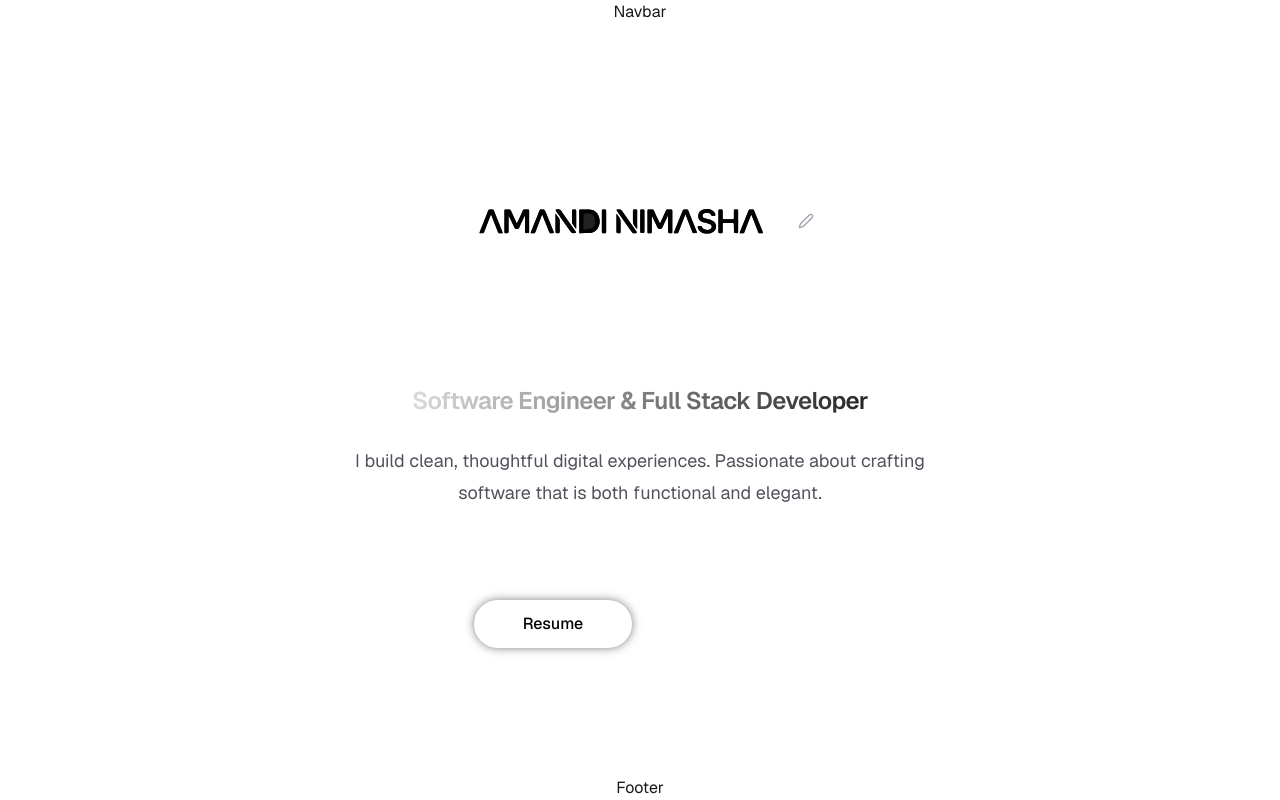
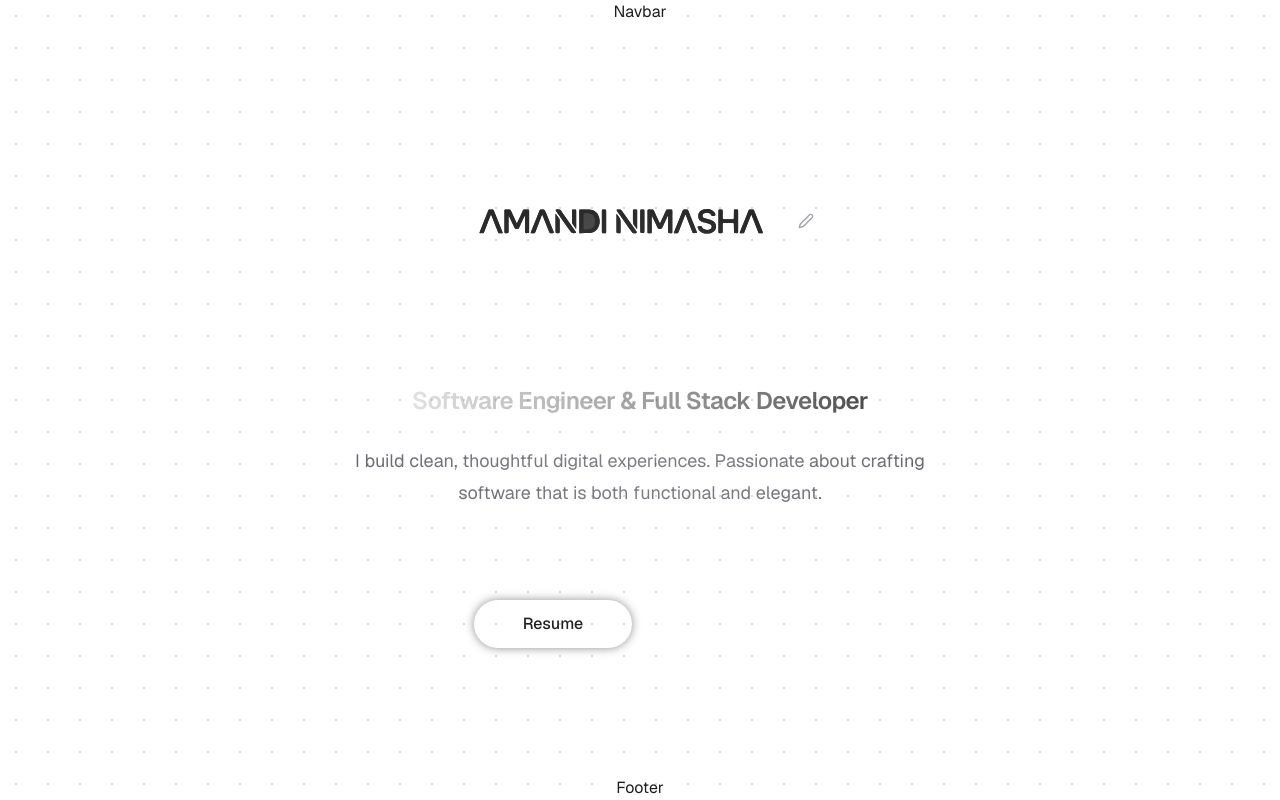
Before and after one commit to nimashaklaa/next-portfolio, a Next.js app: page / in a window 1280 px wide. Built offline with nearby package versions, Linux system fonts and the light colour scheme.

Commit message:
feat: Add dynamic BackgroundCharm component with accent color and theme-aware visuals to homepage

```diff
--- /dev/null
+++ b/src/app/components/BackgroundCharm.tsx
@@ -0,0 +1,41 @@
+"use client";
+
+import useCommonStore from "@/app/store/use-common-store";
+
+export default function BackgroundCharm() {
+  const accentColor = useCommonStore((state) => state.accentColor);
+  const isDark = useCommonStore((state) => state.isDark);
+
+  const orbOpacity = 0.6;
+  const gridColor = isDark ? "#ffffff" : "#000000";
+  const gridOpacity = isDark ? 0.12 : 0.15;
+
+  return (
+    <div className="pointer-events-none fixed inset-0 z-0 overflow-hidden">
+      {/* Top-left orb */}
+      <div
+        className="absolute -top-40 -left-40 h-[500px] w-[500px] rounded-full blur-[120px] transition-colors duration-700"
+        style={{ backgroundColor: accentColor, opacity: orbOpacity * 0.8 }}
+      />
+      {/* Bottom-right orb */}
+      <div
+        className="absolute -right-40 -bottom-40 h-[400px] w-[400px] rounded-full blur-[100px] transition-colors duration-700"
+        style={{ backgroundColor: accentColor, opacity: orbOpacity * 0.8 }}
+      />
+      {/* Center subtle glow */}
+      <div
+        className="absolute top-1/2 left-1/2 h-[300px] w-[600px] -translate-x-1/2 -translate-y-1/2 rounded-full blur-[140px] transition-colors duration-700"
+        style={{ backgroundColor: accentColor, opacity: orbOpacity * 0.8 }}
+      />
+      {/* Dot grid */}
+      <div
+        className="absolute inset-0 z-40 transition-opacity duration-700"
+        style={{
+          backgroundImage: `radial-gradient(circle, ${gridColor} 1px, transparent 1px)`,
+          backgroundSize: "32px 32px",
+          opacity: gridOpacity,
+        }}
+      />
+    </div>
+  );
+}
--- a/src/app/page.tsx
+++ b/src/app/page.tsx
@@ -6,10 +6,12 @@ import HeroActions from "@/app/components/HeroActions";
 import ColourPallet from "@/app/components/ColorPallet";
 import Navbar from "@/app/components/navbar";
 import Footer from "@/app/components/Footer";
+import BackgroundCharm from "@/app/components/BackgroundCharm";
 
 export default function Home() {
   return (
-    <div className="flex flex-1 flex-col items-center justify-center bg-white font-sans dark:bg-black">
+    <div className="relative flex flex-1 flex-col items-center justify-center bg-white font-sans dark:bg-black">
+      <BackgroundCharm />
       <Navbar />
       <main className="flex w-full max-w-3xl flex-1 flex-col items-center justify-between px-6 py-16 sm:px-16 sm:py-32">
         <HeroHeader />
```
